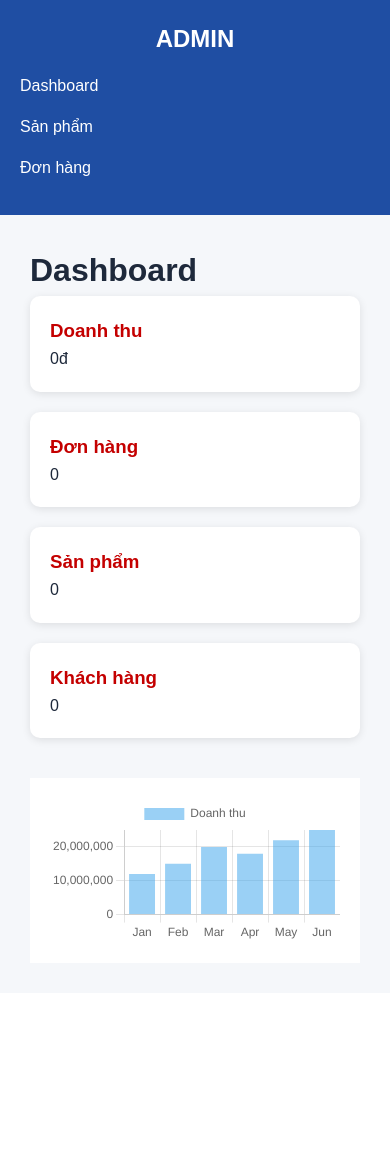
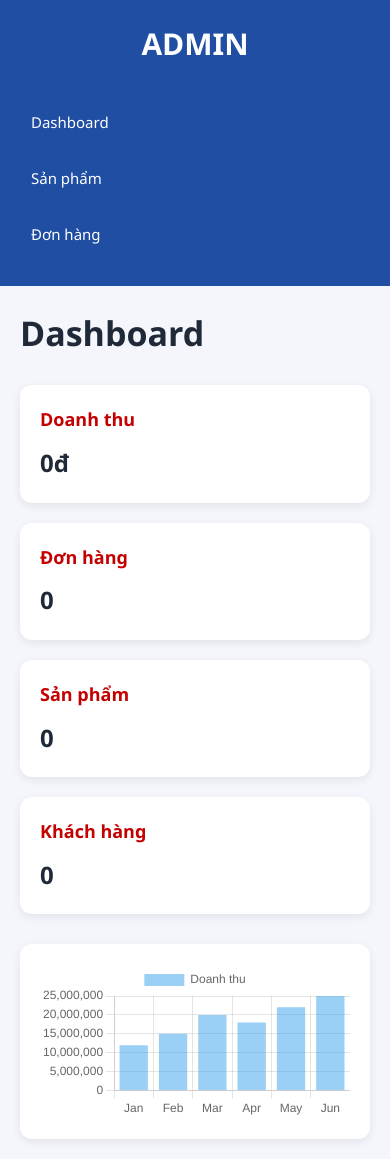
Before and after one commit to tandatdo235-commits/mobile-shop-ltw, a PHP site: page /pages/admin/dashboard.html in a window 390 px wide. Before the commit the page ends 939 px from the top, so only its background shows below. Run offline with PHP 8.4, Linux system fonts and the light colour scheme.

Commit message:
Update admin.css

```diff
--- a/frontend/css/admin.css
+++ b/frontend/css/admin.css
@@ -1,59 +1,359 @@
+*{
+    margin:0;
+    padding:0;
+    box-sizing:border-box;
+    font-family:'Segoe UI',sans-serif;
+}
+
+body{
+    background:#f4f6fb;
+}
+
+/* =========================
+   LAYOUT
+========================= */
+
 .admin-layout{
     display:flex;
     min-height:100vh;
 }
 
+/* =========================
+   SIDEBAR
+========================= */
+
 .sidebar{
     width:250px;
     background:#1f4ea3;
     color:white;
-    padding:20px;
+    position:fixed;
+    top:0;
+    left:0;
+    height:100vh;
+    padding:20px 0;
+    overflow-y:auto;
 }
 
 .sidebar h2{
     text-align:center;
+    font-size:30px;
+    margin-bottom:30px;
+    font-weight:700;
 }
 
 .sidebar ul{
     list-style:none;
-    padding:0;
 }
 
 .sidebar li{
-    margin:15px 0;
+    margin:8px 15px;
 }
 
 .sidebar a{
+    display:block;
     color:white;
     text-decoration:none;
+    padding:12px 16px;
+    border-radius:8px;
+    font-size:15px;
+    transition:.3s;
 }
+
+.sidebar a:hover{
+    background:rgba(255,255,255,.15);
+}
+
+.sidebar a.active{
+    background:rgba(255,255,255,.25);
+}
+
+/* =========================
+   CONTENT
+========================= */
 
 .content{
     flex:1;
+    margin-left:250px;
     padding:30px;
 }
+
+.content h1{
+    color:#1f2937;
+    font-size:34px;
+    margin-bottom:25px;
+}
+
+/* =========================
+   DASHBOARD CARDS
+========================= */
 
 .cards{
     display:grid;
     grid-template-columns:repeat(4,1fr);
     gap:20px;
+    margin-bottom:30px;
 }
 
 .card{
     background:white;
     padding:20px;
-    border-radius:10px;
-    box-shadow:0 2px 8px rgba(0,0,0,.1);
+    border-radius:12px;
+    box-shadow:0 3px 10px rgba(0,0,0,.08);
+    transition:.3s;
+}
+
+.card:hover{
+    transform:translateY(-4px);
 }
 
 .card h3{
     color:#c40000;
+    font-size:18px;
+    margin-bottom:10px;
 }
 
+.card p{
+    font-size:24px;
+    font-weight:700;
+    color:#1f2937;
+}
+
+/* =========================
+   CHART
+========================= */
+
 .chart-container{
-    margin-top:40px;
     background:white;
     padding:20px;
+    border-radius:12px;
+    box-shadow:0 3px 10px rgba(0,0,0,.08);
+}
+
+/* =========================
+   TABLE CONTAINER
+========================= */
+
+.table-container{
+    background:white;
+    border-radius:12px;
+    padding:20px;
+    box-shadow:0 3px 10px rgba(0,0,0,.08);
+}
+
+.table-header{
+    display:flex;
+    justify-content:space-between;
+    align-items:center;
+    margin-bottom:20px;
+}
+
+.table-header h2{
+    font-size:22px;
+    color:#1f2937;
+}
+
+/* =========================
+   SEARCH BAR
+========================= */
+
+.toolbar{
+    display:flex;
+    gap:10px;
+    margin-bottom:20px;
+}
+
+.toolbar input{
+    flex:1;
+    padding:10px;
+    border:1px solid #d1d5db;
+    border-radius:8px;
+    outline:none;
+}
+
+.toolbar select{
+    padding:10px;
+    border:1px solid #d1d5db;
+    border-radius:8px;
+}
+
+.toolbar button{
+    background:#1f4ea3;
+    color:white;
+    border:none;
+    padding:10px 16px;
+    border-radius:8px;
+    cursor:pointer;
+}
+
+/* =========================
+   BUTTON
+========================= */
+
+.add-btn{
+    background:#1f4ea3;
+    color:white;
+    border:none;
+    padding:10px 18px;
+    border-radius:8px;
+    cursor:pointer;
+    font-size:14px;
+}
+
+.edit-btn{
+    background:#f59e0b;
+    color:white;
+    border:none;
+    padding:8px 12px;
+    border-radius:6px;
+    cursor:pointer;
+}
+
+.delete-btn{
+    background:#dc2626;
+    color:white;
+    border:none;
+    padding:8px 12px;
+    border-radius:6px;
+    cursor:pointer;
+}
+
+.detail-btn{
+    background:#1f4ea3;
+    color:white;
+    border:none;
+    padding:8px 12px;
+    border-radius:6px;
+    cursor:pointer;
+}
+
+.add-btn:hover,
+.edit-btn:hover,
+.delete-btn:hover,
+.detail-btn:hover{
+    opacity:.9;
+}
+
+/* =========================
+   TABLE
+========================= */
+
+.admin-table{
+    width:100%;
+    border-collapse:collapse;
+}
+
+.admin-table thead{
+    background:#1f4ea3;
+    color:white;
+}
+
+.admin-table th{
+    padding:14px;
+    font-size:14px;
+    text-align:center;
+}
+
+.admin-table td{
+    padding:14px;
+    border-bottom:1px solid #e5e7eb;
+    text-align:center;
+    font-size:14px;
+}
+
+.admin-table tbody tr:hover{
+    background:#f8fafc;
+}
+
+/* =========================
+   ORDER COLUMN WIDTH
+========================= */
+
+.admin-table th:nth-child(1){
+    width:120px;
+}
+
+.admin-table th:nth-child(2){
+    width:220px;
+}
+
+.admin-table th:nth-child(3){
+    width:150px;
+}
+
+.admin-table th:nth-child(4){
+    width:180px;
+}
+
+.admin-table th:nth-child(5){
+    width:160px;
+}
+
+.admin-table th:nth-child(6){
+    width:150px;
+}
+
+.admin-table th:nth-child(7){
+    width:120px;
+}
+
+/* =========================
+   STATUS BADGE
+========================= */
+
+.status{
+    display:inline-block;
+    padding:6px 12px;
+    border-radius:20px;
+    font-size:12px;
+    font-weight:600;
+}
+
+.pending{
+    background:#fff3cd;
+    color:#856404;
+}
+
+.success{
+    background:#d4edda;
+    color:#155724;
+}
+
+.cancel{
+    background:#f8d7da;
+    color:#721c24;
+}
+
+/* =========================
+   TOAST
+========================= */
+
+.toast{
+    position:fixed;
+    top:20px;
+    right:20px;
+    background:#1f4ea3;
+    color:white;
+    padding:14px 18px;
+    border-radius:8px;
+    opacity:0;
+    transition:.3s;
+    z-index:9999;
+}
+
+.toast.show{
+    opacity:1;
+}
+
+/* =========================
+   RESPONSIVE
+========================= */
+
+@media(max-width:992px){
+
+    .cards{
+        grid-template-columns:repeat(2,1fr);
+    }
+
 }
 
 @media(max-width:768px){
@@ -63,40 +363,45 @@
     }
 
     .sidebar{
+        position:relative;
         width:100%;
+        height:auto;
+    }
+
+    .content{
+        margin-left:0;
+        padding:20px;
     }
 
     .cards{
         grid-template-columns:1fr;
     }
 
-}
-.toast{
+    .table-header{
+        flex-direction:column;
+        align-items:flex-start;
+        gap:10px;
+    }
 
-position:fixed;
+    .toolbar{
+        flex-direction:column;
+    }
 
-top:20px;
-
-right:20px;
-
-background:#1f4ea3;
-
-color:white;
-
-padding:15px 20px;
-
-border-radius:8px;
-
-opacity:0;
-
-transition:.3s;
-
-z-index:9999;
+    .admin-table{
+        display:block;
+        overflow-x:auto;
+        white-space:nowrap;
+    }
 
 }
+.admin-table img{
+    width:60px;
+    height:60px;
+    object-fit:cover;
+    border-radius:8px;
+    border:1px solid #ddd;
+}
 
-.toast.show{
-
-opacity:1;
-
+.admin-table td{
+    vertical-align:middle;
 }
```
